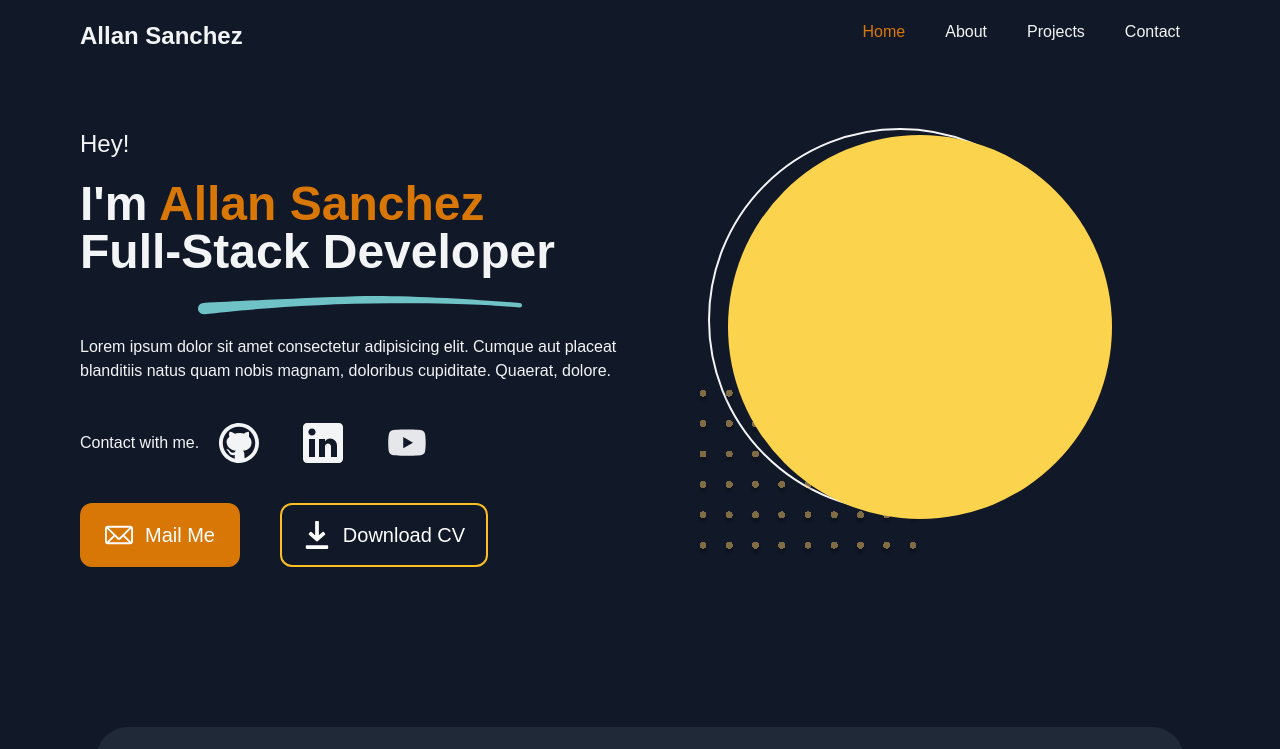
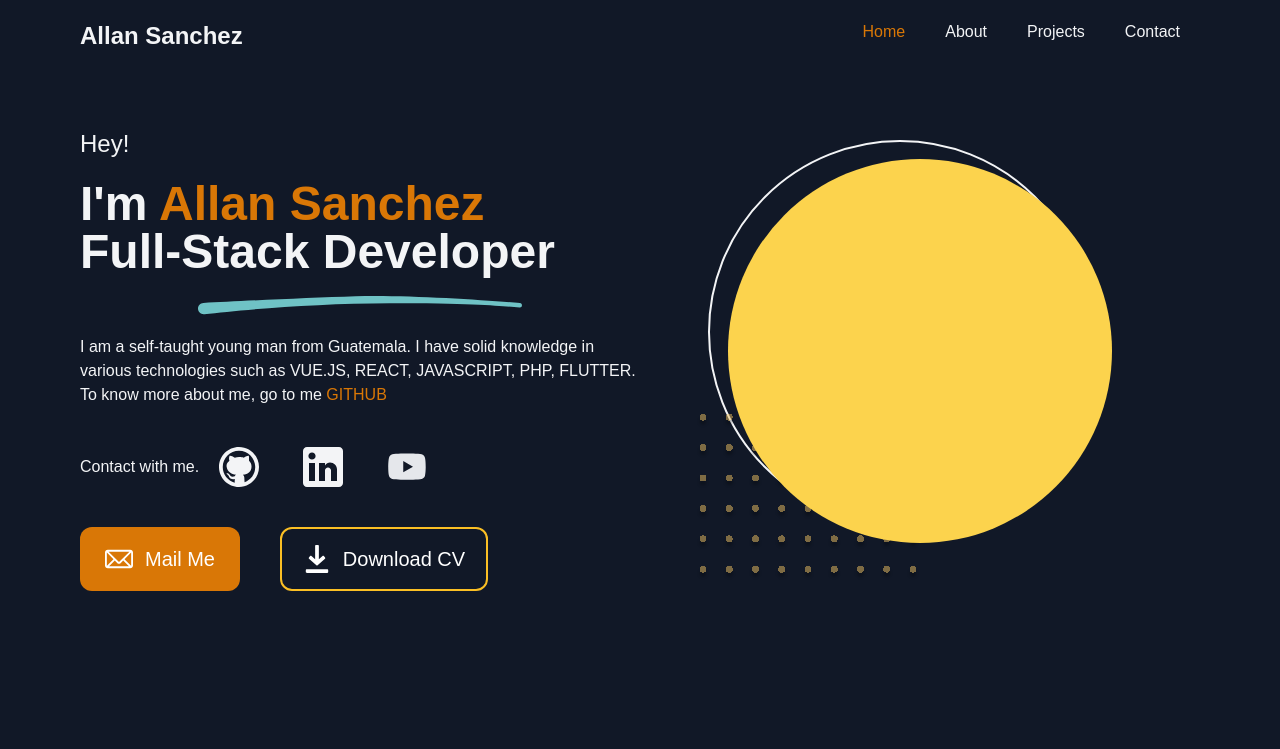
Before and after one commit to Allan-Sanchez/blog_and_porfolio, a Next.js app: page / in a window 1280 px wide. Shown: the top 749 px of the page. Built offline with nearby package versions, Linux system fonts and the light colour scheme.

Commit message:
fix: movide contact hero and hero page

```diff
--- a/components/home_page/ContactHero.js
+++ b/components/home_page/ContactHero.js
@@ -3,7 +3,7 @@ import Email from "../svg/email";
 
 export default function ContactHero() {
   return (
-    <div className="w-full h-48 my-10 rounded-3xl bg-yellow-500 flex flex-col md:flex-row justify-center md:justify-around items-center  px-20">
+    <div className="w-full h-48 my-10 rounded-3xl bg-yellow-500 flex flex-col lg:flex-row justify-center lg:justify-around items-center  px-20">
       <h3 className="text-2xl md:text-4xl text-center pb-5 font-semibold">
         {" "}
         Interested working with me?
--- a/components/home_page/HeroPage.js
+++ b/components/home_page/HeroPage.js
@@ -21,9 +21,9 @@ export default function HeroPage() {
           <Line />
         </div>
         <p>
-          Lorem ipsum dolor sit amet consectetur adipisicing elit. Cumque aut
-          placeat blanditiis natus quam nobis magnam, doloribus cupiditate.
-          Quaerat, dolore.
+          I am a self-taught young man from Guatemala.
+          I have solid knowledge in various technologies such as VUE.JS, REACT,
+          JAVASCRIPT, PHP, FLUTTER. To know more about me, go to me<span className="text-yellow-600 my-5"> GITHUB </span>
         </p>
         {/* social media */}
         <div className="py-10 flex items-center">
```
